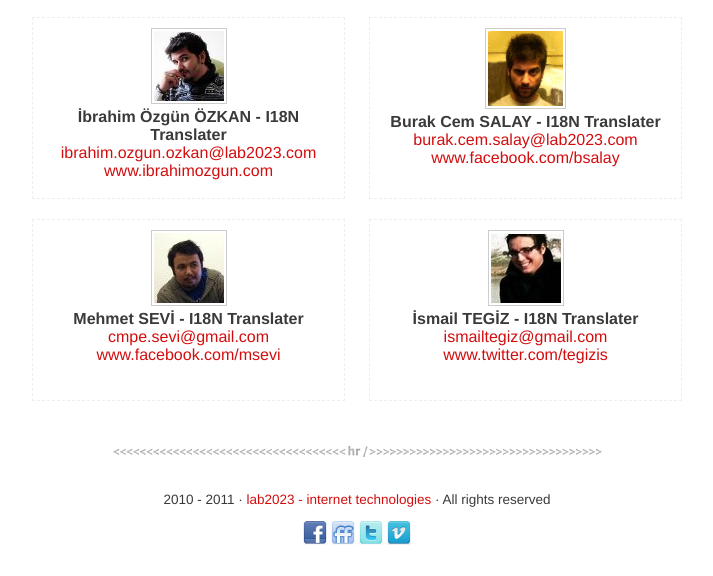
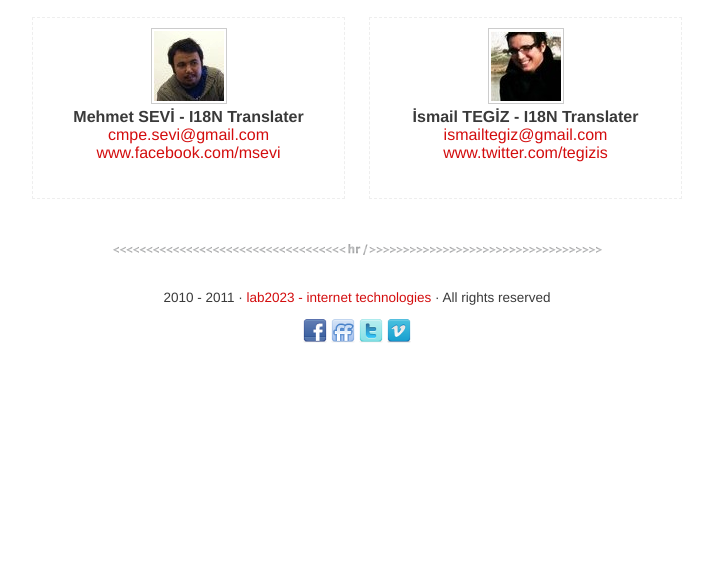
Before and after one commit to lab2023/kebab-project.com, a Jekyll site: the page built from team.html, in a window 1280 px wide and 900 px high, scrolled down 1334 px, cut to the strip 324-900 px from the top of the window. Shown: the whole strip, without its empty margins (283-996 px from the left). Built offline with Jekyll 4.4.1, drawn with Linux system fonts in a browser that asks for light colours; some web fonts are replaced; after the commit the page ends 2032 px from its top, so only the background shows below that.

Commit message:
Update team.html

```diff
--- a/team.html
+++ b/team.html
@@ -77,22 +77,6 @@ layout: default
     <hr class="divider" />
 
     <p class="left">
-        <img src="/assets/images/team/ibrahim-ozgun-ozkan.jpg" alt="İbrahim Özgün ÖZKAN" /> <br />
-        <strong>İbrahim Özgün ÖZKAN - I18N Translater</strong><br />
-        <a href="mailto:ibrahim.ozgun.ozkan@lab2023.com">ibrahim.ozgun.ozkan@lab2023.com</a><br />
-        <a href="   http://www.ibrahimozgun.com/" target="_blank">www.ibrahimozgun.com</a>
-    </p>
-
-    <p class="right">
-        <img src="/assets/images/team/burak-cem-salay.jpg" alt="Burak Cem SALAY" /> <br />
-        <strong>Burak Cem SALAY - I18N Translater</strong><br />
-        <a href="mailto:burak.cem.salay@lab2023.com">burak.cem.salay@lab2023.com</a><br />
-        <a href="http://www.facebook.com/bsalay" target="_blank">www.facebook.com/bsalay</a>
-    </p>
-
-    <div class="clearfix"></div>
-
-    <p class="left">
         <img src="/assets/images/team/mehmet-sevi.jpg" alt="Mehmet SEVİ" /> <br />
         <strong>Mehmet SEVİ - I18N Translater</strong><br />
         <a href="mailto:cmpe.sevi@gmail.com">cmpe.sevi@gmail.com</a><br />
```
